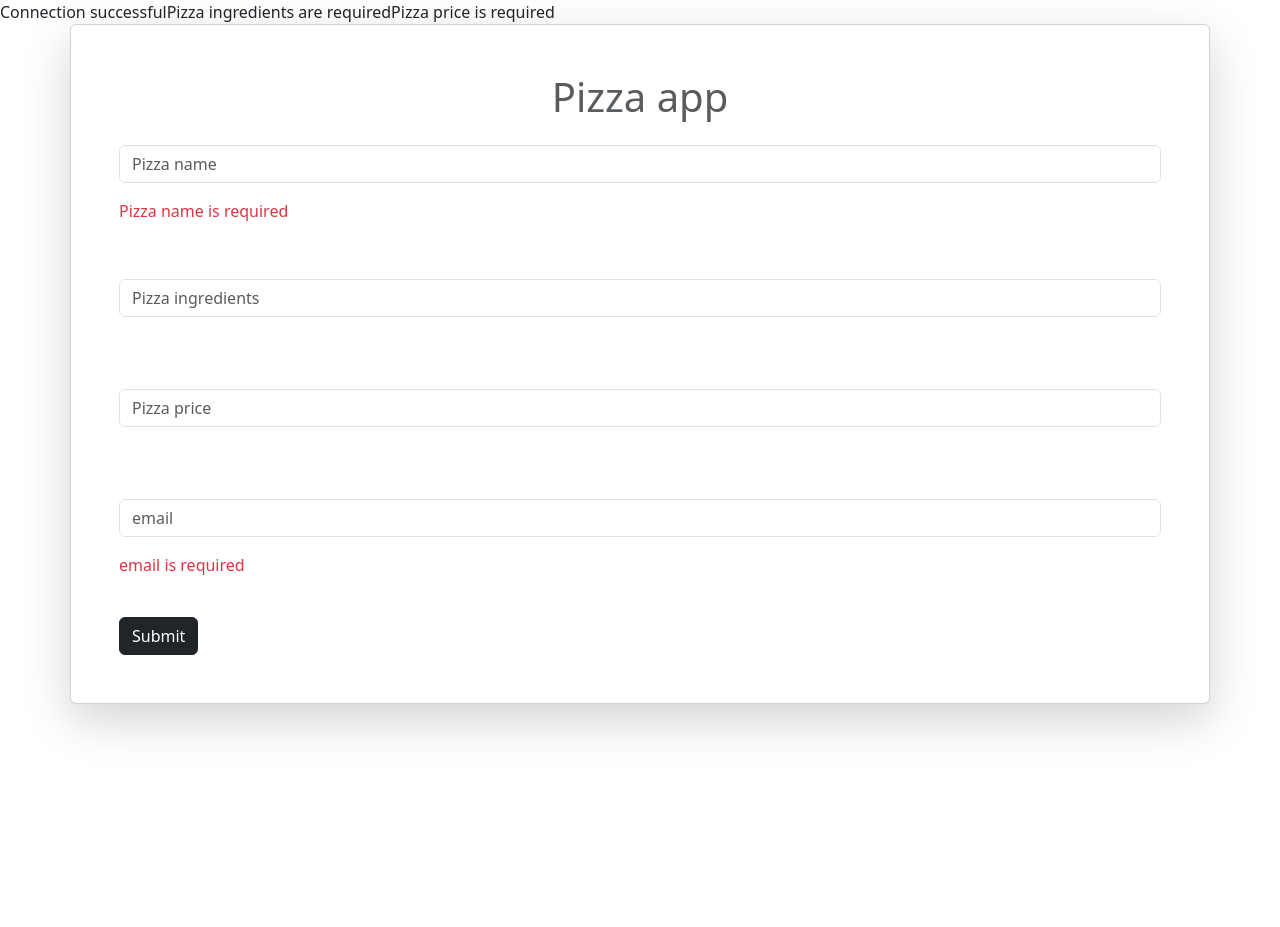
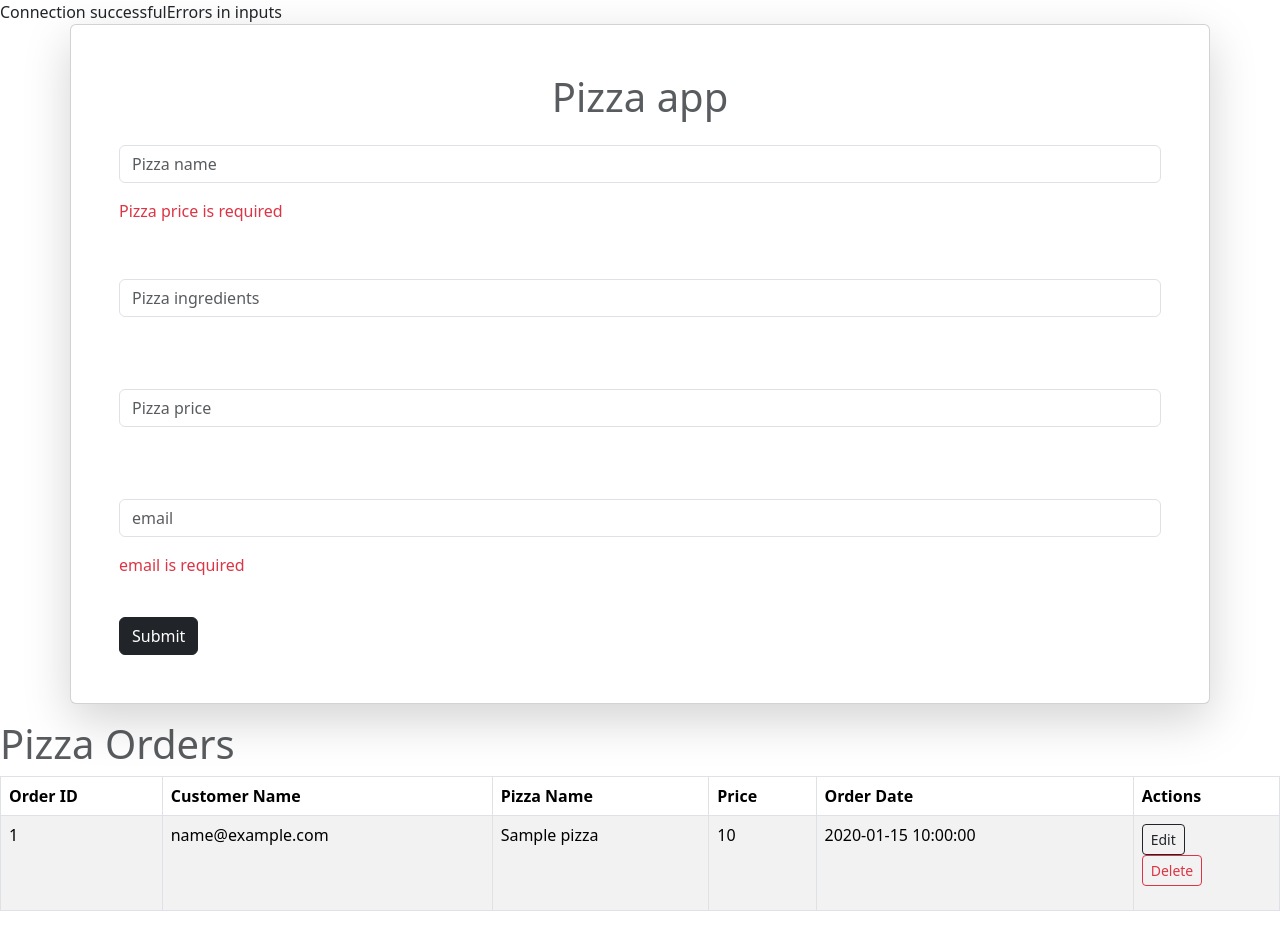
Before and after one commit to nobelium24/phpclass, a PHP site: page /pizzaApp.php in a window 1280 px wide. Before the commit the page ends 733 px from the top, so only its background shows below. Run offline with PHP 8.4, Linux system fonts and the light colour scheme; tables that the repository leaves empty or names only in its code hold one stand-in row (values such as "Sample post"); data that the repository does not hold is empty.

Commit message:
second class

```diff
--- /dev/null
+++ b/delete.php
@@ -0,0 +1,5 @@
+<?php
+$id = $_POST['id'];
+echo $id;
+header("Location: pizzaApp.php") //redirect to pizzaApp.php
+?>
--- /dev/null
+++ b/edit.php
@@ -0,0 +1,4 @@
+<?php
+$id = $_GET['id'];
+echo $id;
+?>
--- a/pizzaApp.php
+++ b/pizzaApp.php
@@ -1,63 +1,78 @@
 <?php
 require("./config/connect.php");
-$pizzaName = $_POST['name'];
-$pizzaIngredients = $_POST['ingredients'];
-$pizzaPrice = $_POST['price'];
-$email = $_POST['email'];
 
-$errors = ['email' => '', 'pizzaName' => '', 'pizzaPrice' => '', 'pizzaIngredients' => ''];
-function Validate()
-{
-    global $pizzaName;
-    global $pizzaIngredients;
-    global $pizzaPrice;
-    global $email;
-    global $errors;
 
-    if (empty($pizzaName)) {
+$email = $pizzaIngredients = $pizzaName = $pizzaPrice = "";
+
+
+$errors = ['email' => '', 'pizzaName' => '', 'pizzaPrice' => '', 'pizzaIngredients' => '']; //Associative array that stores the errors
+
+
+//Check if the form has been submitted
+if (isset($_POST)) {
+    //Check if the inputs are empty
+    if (empty($_POST['name'])) {
         $errors['pizzaName'] = "Pizza name is required";
     } else {
-        if (!preg_match('/^[a-zA-Z\s]+$/', $pizzaName)) {
+        //Check if the name is valid
+        if (!preg_match('/^[a-zA-Z\s]+$/', $_POST['name'])) {
             $errors['pizzaName'] = "Name must be alphabets only";
-        } else {
-            print_r($pizzaName);
         }
     }
 
-    if (empty($pizzaIngredients)) {
-        echo ("Pizza ingredients are required");
+    //Check if the ingredients are empty
+    if (empty($_POST['ingredients'])) {
+        $errors['pizzaName'] = "Pizza ingredients are required";
     } else {
-        if (!preg_match('/^([a-zA-Z\s]+)(,[a-zA-Z\s]*)*$/', $pizzaIngredients)) {
+        //Check if the ingredients are valid
+        if (!preg_match('/^([a-zA-Z\s]+)(,[a-zA-Z\s]*)*$/', $_POST['ingredients'])) {
             $errors['pizzaIngredients'] = "Ingredients are not valid";
-        } else {
-            print_r($pizzaIngredients);
         }
     }
 
-    if (empty($pizzaPrice)) {
-        echo ("Pizza price is required");
+    //Check if the price is empty
+    if (empty($_POST['price'])) {
+        $errors['pizzaName'] = "Pizza price is required";
     } else {
-        if (!preg_match('/[0-9\s]+$/', $pizzaPrice)) {
+        //Check if the price is valid
+        if (!preg_match('/[0-9\s]+$/', $_POST['price'])) {
             $errors['pizzaPrice'] = "Price is invalid";
-        } else {
-            print_r($pizzaPrice);
         }
     }
 
-    if (empty($email)) {
+    //Check if the email is empty
+    if (empty($_POST['email'])) {
         $errors['email'] = "email is required";
     } else {
-        if (!filter_var($email, FILTER_VALIDATE_EMAIL)) {
+        //Check if the email is valid
+        if (!filter_var($_POST['email'], FILTER_VALIDATE_EMAIL)) {
             $errors['email'] = "email is invalid";
+        }
+    }
+
+    //Check if there are errors in the inputs (if the errors array is not empty)
+    if (array_filter($errors)) {
+        echo "Errors in inputs";
+    } else {
+        //Save to Database
+
+        //Get the inputs from the form via the POST superglobal and assign them to variables
+        $pizzaName = $_POST['name'];
+        $pizzaIngredients = $_POST['ingredients'];
+        $pizzaPrice = $_POST['price'];
+        $email = $_POST['email'];
+
+        //Create sql query to insert into DB
+        $sql = "INSERT INTO pizzas(pizzaname, pizzaingredients, pizzaprice, email) VALUES('$pizzaName', '$pizzaIngredients', '$pizzaPrice', '$email')";
+
+        //Save to DB and check if it was successful
+        if (mysqli_query($connect, $sql)) {
+            echo ("Pizza added successfully");
         } else {
-            print_r($email);
+            echo ("Error: " . mysqli_error($connect));
         }
     }
 }
-
-validate();
-
-
 
 ?>
 <!DOCTYPE html>
@@ -93,5 +108,49 @@ validate();
             <button class="btn btn-dark">Submit</button>
         </div>
     </form>
+
+    <div>
+    <h6 class="display-6 text-muted">Pizza Orders</h6>
+    <table class="table table-bordered table-striped">
+        <thead>
+            <tr>
+                <th>Order ID</th>
+                <th>Customer Name</th>
+                <th>Pizza Name</th>
+                <th>Price</th>
+                <th>Order Date</th>
+                <th>Actions</th>
+            </tr>
+        </thead>
+        <tbody>
+            <?php
+            //Create sql query to get all the pizzas from the DB
+            $sql = "SELECT * FROM pizzas";
+            $pizzas = mysqli_query($connect, $sql);
+            $pizzas = mysqli_fetch_all($pizzas, MYSQLI_ASSOC); //Converts the result gotten from the DB to an associative array
+
+            //Loop through the pizzas array and display the pizzas
+            foreach ($pizzas as $pizza) {
+                print_r("<tr>
+                        <td>" . $pizza['id'] . "</td>
+                        <td>" . $pizza['email'] . "</td>
+                        <td>" . $pizza['pizzaname'] . "</td>
+                        <td>" . $pizza['pizzaprice'] . "</td>
+                        <td>" . $pizza['created_at'] . "</td>
+                        <td>
+                            <a href='edit.php?id=" . $pizza['id'] . "' class='btn btn-sm btn-outline-dark'>Edit</a>
+                            <form method='post' action='delete.php'>
+                            <input type='hidden' name='id' value='" . $pizza['id'] . "'>
+                            <button class='btn btn-sm btn-outline-danger'>Delete</button>
+                            </form>
+
+                        </td>
+                    </tr>");
+            }
+            // Note that the delete button is a form because we want to send the id of the pizza to the delete.php file and it is a post request. The edit button is not a form because we don't need to send any data to the edit.php file and it is a get request.
+            ?>
+        </tbody>
+    </table>
+    </div>
 </body>
 </html>
--- a/test.html
+++ b/test.html
@@ -16,10 +16,7 @@
 
     </div>
 
-    <form action="" method="post">
-        <input type="text" class="form-control">
-        <input type="text" class="form-control">
-    </form>
+
 </body>
 <script>
     let arr1 = [1, 2, 3, 4, 5, 6, 7, 8, 9, 10];
```
